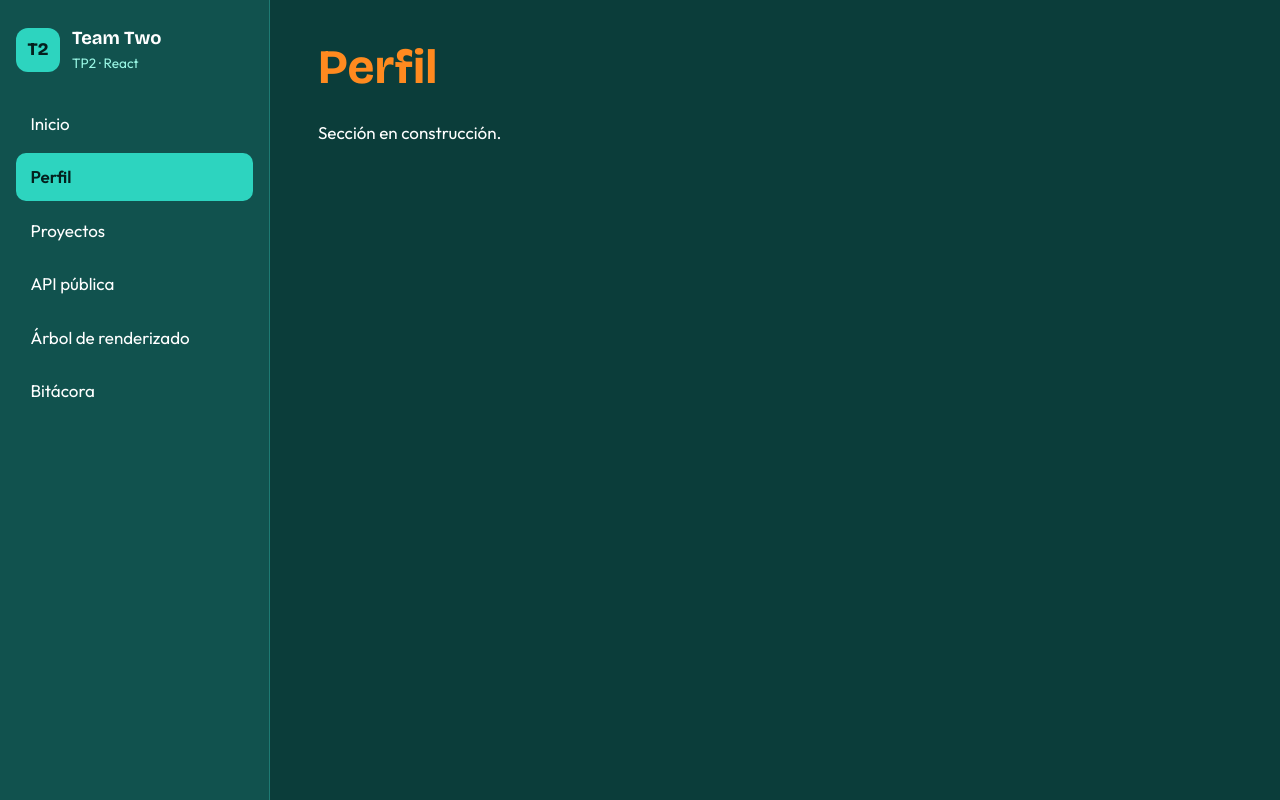
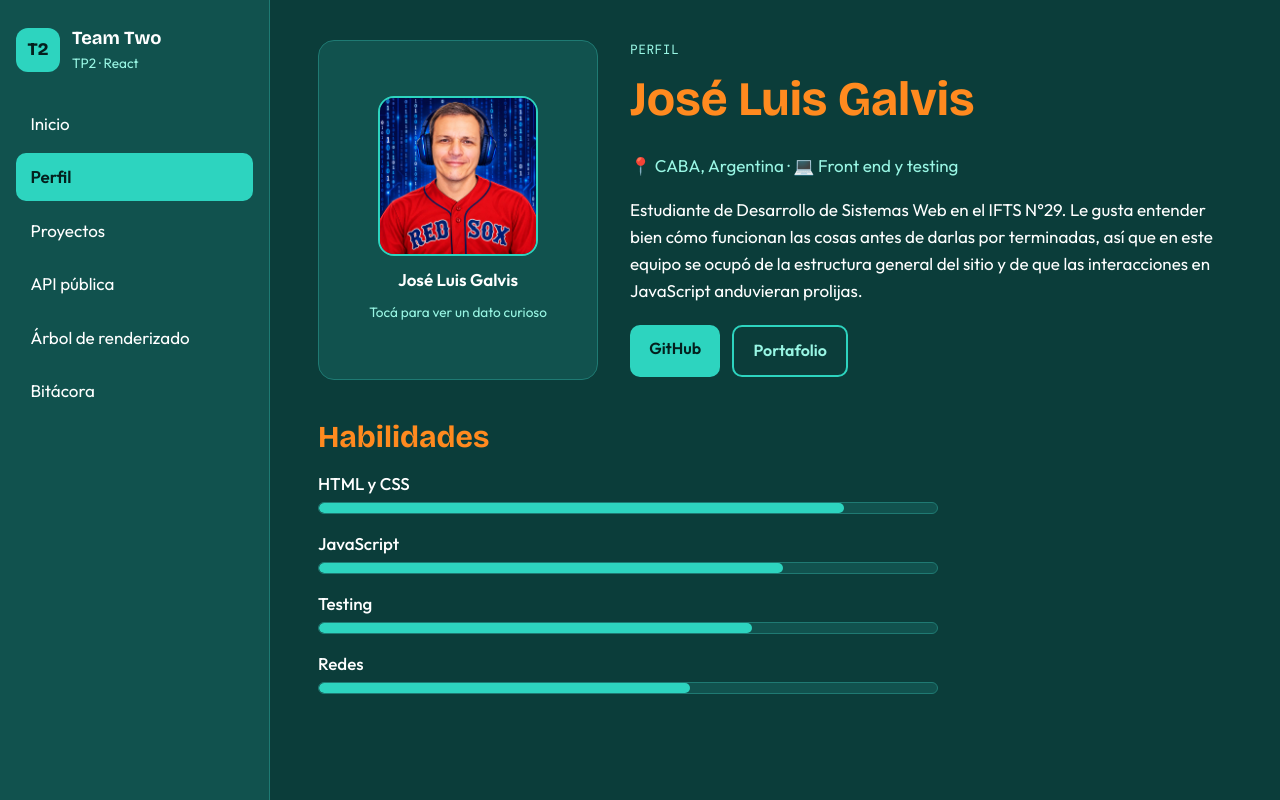
Before and after one commit to JoseLuisGalvis/desarrollo_web_TP2_2026, a React (Vite) app: page /perfil in a window 1280 px wide. Built offline with nearby package versions, Linux system fonts and the light colour scheme.

Commit message:
Etapa 1B: portada, tarjeta de integrante y perfil

```diff
--- /dev/null
+++ b/src/components/BarraHabilidad.jsx
@@ -0,0 +1,17 @@
+export default function BarraHabilidad({ nombre, nivel }) {
+  return (
+    <div className="habilidad">
+      <span className="habilidad-nombre">{nombre}</span>
+      <div
+        className="barra"
+        role="progressbar"
+        aria-label={`${nombre}: ${nivel}%`}
+        aria-valuenow={nivel}
+        aria-valuemin="0"
+        aria-valuemax="100"
+      >
+        <div className="barra-relleno" style={{ width: `${nivel}%` }} />
+      </div>
+    </div>
+  );
+}
--- /dev/null
+++ b/src/components/TarjetaFlip.jsx
@@ -0,0 +1,35 @@
+import { useState } from "react";
+
+export default function TarjetaFlip({ nombre, foto, datos }) {
+  const [girada, setGirada] = useState(false);
+  const [indice, setIndice] = useState(0);
+
+  function alternar() {
+    if (!girada) {
+      setIndice(Math.floor(Math.random() * datos.length));
+    }
+    setGirada(!girada);
+  }
+
+  return (
+    <button
+      type="button"
+      className={girada ? "flip girada" : "flip"}
+      onClick={alternar}
+      aria-pressed={girada}
+      aria-label={`Tarjeta de ${nombre}: tocar para ${girada ? "volver" : "ver un dato curioso"}`}
+    >
+      <span className="flip-interior">
+        <span className="flip-cara flip-frente">
+          <img src={foto} alt={`Foto de ${nombre}`} />
+          <strong>{nombre}</strong>
+          <span className="flip-pista">Tocá para ver un dato curioso</span>
+        </span>
+        <span className="flip-cara flip-dorso">
+          <span className="etiqueta">¿Sabías que…?</span>
+          <span className="flip-dato">{datos[indice]}</span>
+        </span>
+      </span>
+    </button>
+  );
+}
--- /dev/null
+++ b/src/components/TarjetaIntegrante.jsx
@@ -0,0 +1,48 @@
+import { Link } from "react-router";
+
+export default function TarjetaIntegrante({
+  nombre,
+  rol,
+  foto,
+  github,
+  portafolio,
+}) {
+  return (
+    <article className="tarjeta integrante">
+      <img
+        className="integrante-foto"
+        src={foto}
+        alt={`Foto de perfil de ${nombre}`}
+        width="140"
+        height="140"
+      />
+      <div>
+        <h3>{nombre}</h3>
+        <p className="integrante-rol">{rol}</p>
+        <div className="acciones">
+          <Link className="boton" to="/perfil">
+            Ver perfil
+          </Link>
+          <a
+            className="boton boton-sec"
+            href={github}
+            target="_blank"
+            rel="noreferrer"
+          >
+            GitHub
+          </a>
+          {portafolio && (
+            <a
+              className="boton boton-sec"
+              href={portafolio}
+              target="_blank"
+              rel="noreferrer"
+            >
+              Portafolio
+            </a>
+          )}
+        </div>
+      </div>
+    </article>
+  );
+}
--- /dev/null
+++ b/src/data/perfil.json
@@ -0,0 +1,21 @@
+{
+  "nombre": "José Luis Galvis",
+  "rol": "Front end y testing",
+  "ubicacion": "CABA, Argentina",
+  "foto": "/img/jose-luis.jpg",
+  "github": "https://github.com/JoseLuisGalvis",
+  "portafolio": "https://dev-portfolio-2025.vercel.app/",
+  "bio": "Estudiante de Desarrollo de Sistemas Web en el IFTS N°29. Le gusta entender bien cómo funcionan las cosas antes de darlas por terminadas, así que en este equipo se ocupó de la estructura general del sitio y de que las interacciones en JavaScript anduvieran prolijas.",
+  "habilidades": [
+    { "nombre": "HTML y CSS", "nivel": 85 },
+    { "nombre": "JavaScript", "nivel": 75 },
+    { "nombre": "Testing", "nivel": 70 },
+    { "nombre": "Redes", "nivel": 60 }
+  ],
+  "datosCuriosos": [
+    "Aprendió a programar mirando tutoriales a la 1 de la mañana.",
+    "Tiene más pestañas del navegador abiertas que amigos en el celular.",
+    "Una vez debuggeó un error que era solo un punto y coma faltante… durante 40 minutos.",
+    "Prefiere el modo oscuro incluso para leer el sol."
+  ]
+}
--- a/src/index.css
+++ b/src/index.css
@@ -211,3 +211,184 @@ a {
     transition: none;
   }
 }
+
+/* Portada y tarjetas */
+.etiqueta {
+  font-family: var(--fuente-mono);
+  font-size: 0.8rem;
+  letter-spacing: 0.04em;
+  text-transform: uppercase;
+  color: var(--acento-suave);
+  margin: 0 0 0.75rem;
+}
+.portada {
+  padding: 1rem 0 2.5rem;
+  max-width: 760px;
+}
+.portada-texto {
+  font-size: 1.2rem;
+  max-width: 60ch;
+}
+.acciones {
+  display: flex;
+  flex-wrap: wrap;
+  gap: 0.75rem;
+  margin-top: 1.25rem;
+}
+.boton-sec {
+  background: transparent;
+  color: var(--acento-suave);
+  border: 2px solid var(--acento);
+}
+.boton-sec:hover {
+  background: rgba(45, 212, 191, 0.15);
+}
+.grilla {
+  display: grid;
+  grid-template-columns: repeat(auto-fit, minmax(280px, 1fr));
+  gap: 1.25rem;
+}
+.tarjeta {
+  background: var(--superficie);
+  border: 1px solid var(--borde);
+  border-radius: 16px;
+  padding: 1.25rem;
+}
+.integrante {
+  display: flex;
+  gap: 1.25rem;
+  align-items: center;
+  flex-wrap: wrap;
+}
+.integrante-foto {
+  width: 140px;
+  height: 140px;
+  border-radius: 16px;
+  object-fit: cover;
+  border: 2px solid var(--acento);
+}
+.integrante h3 {
+  margin-bottom: 0.1em;
+}
+.integrante-rol {
+  margin: 0;
+  color: var(--acento-suave);
+}
+
+/* Perfil */
+.perfil-cabecera {
+  display: grid;
+  grid-template-columns: minmax(240px, 280px) 1fr;
+  gap: 2rem;
+  align-items: start;
+  margin-bottom: 2.5rem;
+}
+.perfil-meta {
+  color: var(--acento-suave);
+  margin-top: 0;
+}
+.habilidades {
+  display: grid;
+  gap: 1rem;
+  max-width: 620px;
+}
+.habilidad-nombre {
+  display: block;
+  margin-bottom: 0.3rem;
+  font-weight: 500;
+}
+.barra {
+  height: 12px;
+  background: var(--superficie);
+  border: 1px solid var(--borde);
+  border-radius: 999px;
+  overflow: hidden;
+}
+.barra-relleno {
+  height: 100%;
+  background: var(--acento);
+  border-radius: 999px;
+  animation: llenar 1s ease-out;
+}
+@keyframes llenar {
+  from {
+    width: 0;
+  }
+}
+
+/* Tarjeta que gira */
+.flip {
+  background: none;
+  border: 0;
+  padding: 0;
+  width: 100%;
+  max-width: 280px;
+  height: 340px;
+  perspective: 1000px;
+  cursor: pointer;
+  color: inherit;
+  font: inherit;
+  text-align: center;
+}
+.flip-interior {
+  position: relative;
+  display: block;
+  width: 100%;
+  height: 100%;
+  transform-style: preserve-3d;
+  transition: transform 0.6s;
+}
+.flip.girada .flip-interior {
+  transform: rotateY(180deg);
+}
+.flip-cara {
+  position: absolute;
+  inset: 0;
+  display: flex;
+  flex-direction: column;
+  align-items: center;
+  justify-content: center;
+  gap: 0.6rem;
+  padding: 1.25rem;
+  background: var(--superficie);
+  border: 1px solid var(--borde);
+  border-radius: 16px;
+  backface-visibility: hidden;
+  -webkit-backface-visibility: hidden;
+}
+.flip-frente img {
+  width: 160px;
+  height: 160px;
+  object-fit: cover;
+  border-radius: 16px;
+  border: 2px solid var(--acento);
+}
+.flip-dorso {
+  transform: rotateY(180deg);
+}
+.flip-pista {
+  font-size: 0.85rem;
+  color: var(--acento-suave);
+}
+.flip-dato {
+  font-size: 1.1rem;
+}
+.flip:focus-visible {
+  outline: 3px solid var(--acento-suave);
+  outline-offset: 4px;
+  border-radius: 16px;
+}
+
+@media (max-width: 700px) {
+  .perfil-cabecera {
+    grid-template-columns: 1fr;
+  }
+}
+@media (prefers-reduced-motion: reduce) {
+  .flip-interior {
+    transition: none;
+  }
+  .barra-relleno {
+    animation: none;
+  }
+}
--- a/src/pages/Inicio.jsx
+++ b/src/pages/Inicio.jsx
@@ -1,8 +1,49 @@
+import { Link } from "react-router";
+import TarjetaIntegrante from "../components/TarjetaIntegrante.jsx";
+
+const integrantes = [
+  {
+    id: 1,
+    nombre: "José Luis Galvis",
+    rol: "Desarrollo Front End",
+    foto: "/img/jose-luis.jpg",
+    github: "https://github.com/JoseLuisGalvis",
+    portafolio: "https://dev-portfolio-2025.vercel.app/",
+  },
+];
+
 export default function Inicio() {
   return (
-    <section>
-      <h1>Team Two</h1>
-      <p>Sección en construcción.</p>
-    </section>
+    <>
+      <section className="portada">
+        <p className="etiqueta">
+          Desarrollo de Sistemas Web · Front End · IFTS N° 29
+        </p>
+        <h1>Team Two</h1>
+        <p className="portada-texto">
+          Team Two reúne en una sola aplicación React sus proyectos, sus
+          herramientas y el recorrido del equipo. Esta versión continúa el sitio
+          del TP1 y suma navegación con React Router, datos dinámicos y una API
+          pública.
+        </p>
+        <div className="acciones">
+          <Link className="boton" to="/proyectos">
+            Ver proyectos
+          </Link>
+          <Link className="boton boton-sec" to="/bitacora">
+            Leer la bitácora
+          </Link>
+        </div>
+      </section>
+
+      <section>
+        <h2>Integrantes</h2>
+        <div className="grilla">
+          {integrantes.map((i) => (
+            <TarjetaIntegrante key={i.id} {...i} />
+          ))}
+        </div>
+      </section>
+    </>
   );
 }
--- a/src/pages/Perfil.jsx
+++ b/src/pages/Perfil.jsx
@@ -1,8 +1,50 @@
+import perfil from "../data/perfil.json";
+import TarjetaFlip from "../components/TarjetaFlip.jsx";
+import BarraHabilidad from "../components/BarraHabilidad.jsx";
+
 export default function Perfil() {
   return (
     <section>
-      <h1>Perfil</h1>
-      <p>Sección en construcción.</p>
+      <div className="perfil-cabecera">
+        <TarjetaFlip
+          nombre={perfil.nombre}
+          foto={perfil.foto}
+          datos={perfil.datosCuriosos}
+        />
+        <div>
+          <p className="etiqueta">Perfil</p>
+          <h1>{perfil.nombre}</h1>
+          <p className="perfil-meta">
+            📍 {perfil.ubicacion} · 💻 {perfil.rol}
+          </p>
+          <p>{perfil.bio}</p>
+          <div className="acciones">
+            <a
+              className="boton"
+              href={perfil.github}
+              target="_blank"
+              rel="noreferrer"
+            >
+              GitHub
+            </a>
+            <a
+              className="boton boton-sec"
+              href={perfil.portafolio}
+              target="_blank"
+              rel="noreferrer"
+            >
+              Portafolio
+            </a>
+          </div>
+        </div>
+      </div>
+
+      <h2>Habilidades</h2>
+      <div className="habilidades">
+        {perfil.habilidades.map((h) => (
+          <BarraHabilidad key={h.nombre} nombre={h.nombre} nivel={h.nivel} />
+        ))}
+      </div>
     </section>
   );
 }
```
Also changed, not shown: public/img/jose-luis.jpg (added).
